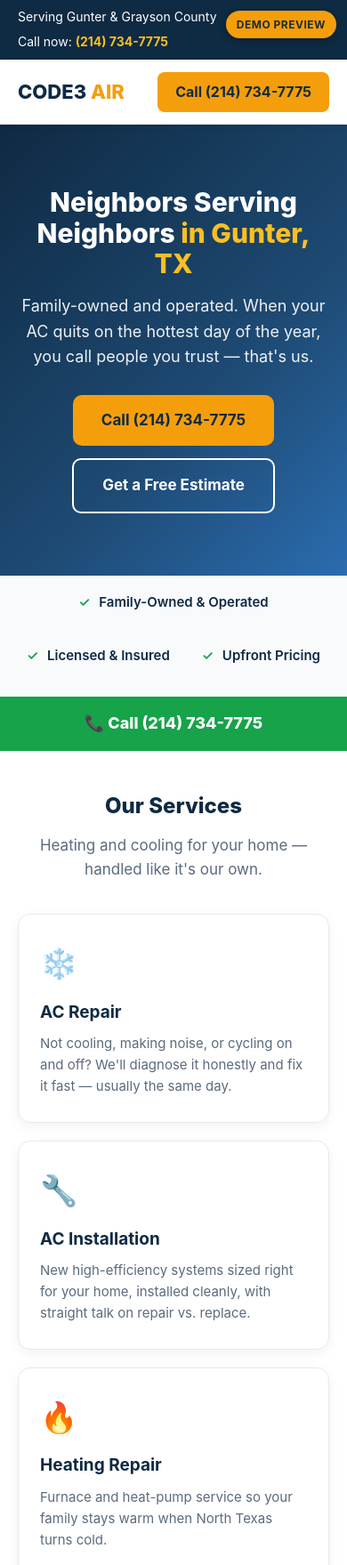
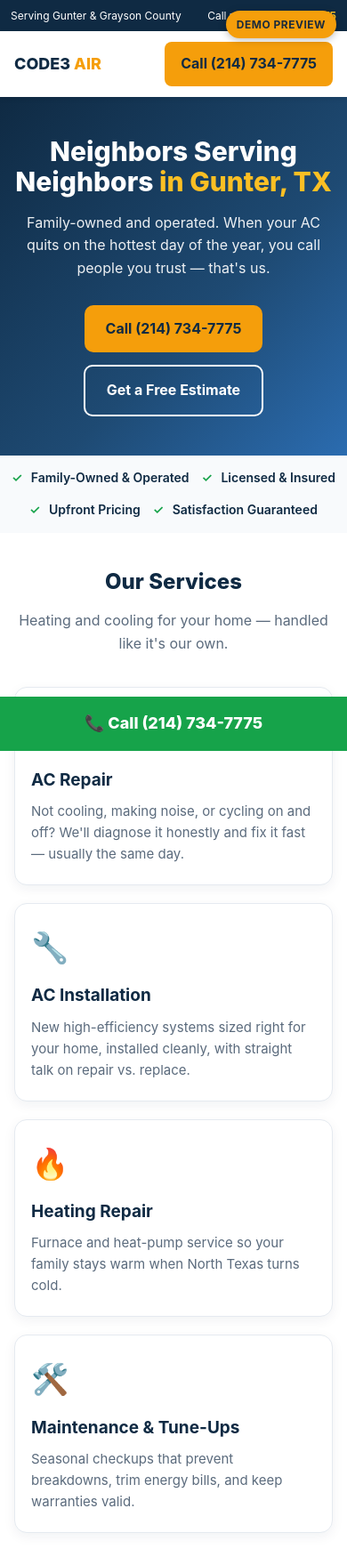
Before and after one commit to tonybotchev/nfm-demo-sites, a plain HTML site: page code3-gunter-demo.html in a window 390 px wide. Shown: the top 1759 px of the page at 89% size. Drawn offline with Linux system fonts and the light colour scheme.

Commit message:
Mobile responsiveness fixes

```diff
--- a/code3-gunter-demo.html
+++ b/code3-gunter-demo.html
@@ -6,8 +6,9 @@
 <title>Code3 Air Conditioning &amp; Heat | Gunter, TX</title>
 <style>
   * { margin:0; padding:0; box-sizing:border-box; }
-  body { font-family: -apple-system, BlinkMacSystemFont, "Segoe UI", Roboto, Helvetica, Arial, sans-serif; color:#1a2b3c; line-height:1.6; }
+  body { overflow-x:hidden; font-family: -apple-system, BlinkMacSystemFont, "Segoe UI", Roboto, Helvetica, Arial, sans-serif; color:#1a2b3c; line-height:1.6; }
   a { text-decoration:none; }
+  img { max-width:100%; height:auto; }
   .demo-badge { position:fixed; top:12px; right:12px; z-index:999; background:#f59e0b; color:#1a2b3c; font-size:12px; font-weight:700; padding:6px 12px; border-radius:20px; box-shadow:0 2px 8px rgba(0,0,0,.25); letter-spacing:.5px; }
   .topbar { background:#0f2a43; color:#fff; font-size:14px; padding:8px 20px; display:flex; justify-content:space-between; align-items:center; flex-wrap:wrap; gap:6px; }
   .topbar a { color:#fbbf24; font-weight:700; }
@@ -25,7 +26,7 @@
   .btn-outline { border:2px solid #fff; color:#fff; }
   .trust { background:#f8fafc; padding:18px 20px; display:flex; justify-content:center; gap:36px; flex-wrap:wrap; font-size:15px; font-weight:600; color:#0f2a43; }
   .trust i { font-style:normal; color:#16a34a; margin-right:6px; }
-  section { padding:60px 20px; max-width:1100px; margin:0 auto; }
+  section { padding:60px 20px; max-width:1100px; width:100%; margin:0 auto; }
   h2 { font-size:clamp(24px,4vw,36px); font-weight:800; color:#0f2a43; text-align:center; margin-bottom:12px; }
   .sub { text-align:center; color:#5b6b7d; max-width:640px; margin:0 auto 36px; font-size:17px; }
   .grid { display:grid; grid-template-columns:repeat(auto-fit,minmax(240px,1fr)); gap:20px; }
@@ -57,7 +58,31 @@
   footer { background:#0f2a43; color:#94a3b8; text-align:center; padding:30px 20px; font-size:14px; }
   footer .demo-credit { margin-top:10px; font-size:12px; color:#64748b; }
   .sticky-call { display:none; position:fixed; bottom:0; left:0; right:0; background:#16a34a; color:#fff; text-align:center; font-weight:800; font-size:18px; padding:16px; z-index:999; }
-  @media (max-width:640px){ .sticky-call{ display:block; } footer{ padding-bottom:80px; } }
+  /* ---- Mobile responsiveness ---- */
+  @media (max-width:768px){
+    .sticky-call{ display:block; }
+    footer{ padding-bottom:88px; }
+    .grid, .contact{ grid-template-columns:1fr; }
+    .hero{ padding:56px 16px; }
+    section{ padding:48px 16px; }
+  }
+  @media (max-width:480px){
+    .hero{ padding:44px 16px; }
+    .hero p{ font-size:16px; }
+    section{ padding:36px 16px; }
+    .topbar{ font-size:12px; padding:8px 12px; }
+    nav{ padding:12px 16px; flex-wrap:wrap; gap:10px; }
+    .logo{ font-size:18px; }
+    .nav-cta{ padding:12px 18px; min-height:44px; display:inline-flex; align-items:center; }
+    .btn{ padding:14px 24px; min-height:44px; font-size:16px; }
+    .trust{ gap:14px; font-size:14px; padding:14px 12px; }
+    .card{ padding:22px 18px; }
+    .why{ padding:36px 20px; }
+    .reviews{ padding:36px 20px; }
+    .big-call{ min-height:44px; }
+    .sticky-call{ min-height:44px; }
+    .sub{ font-size:16px; }
+  }
 </style>
 </head>
 <body>
```
